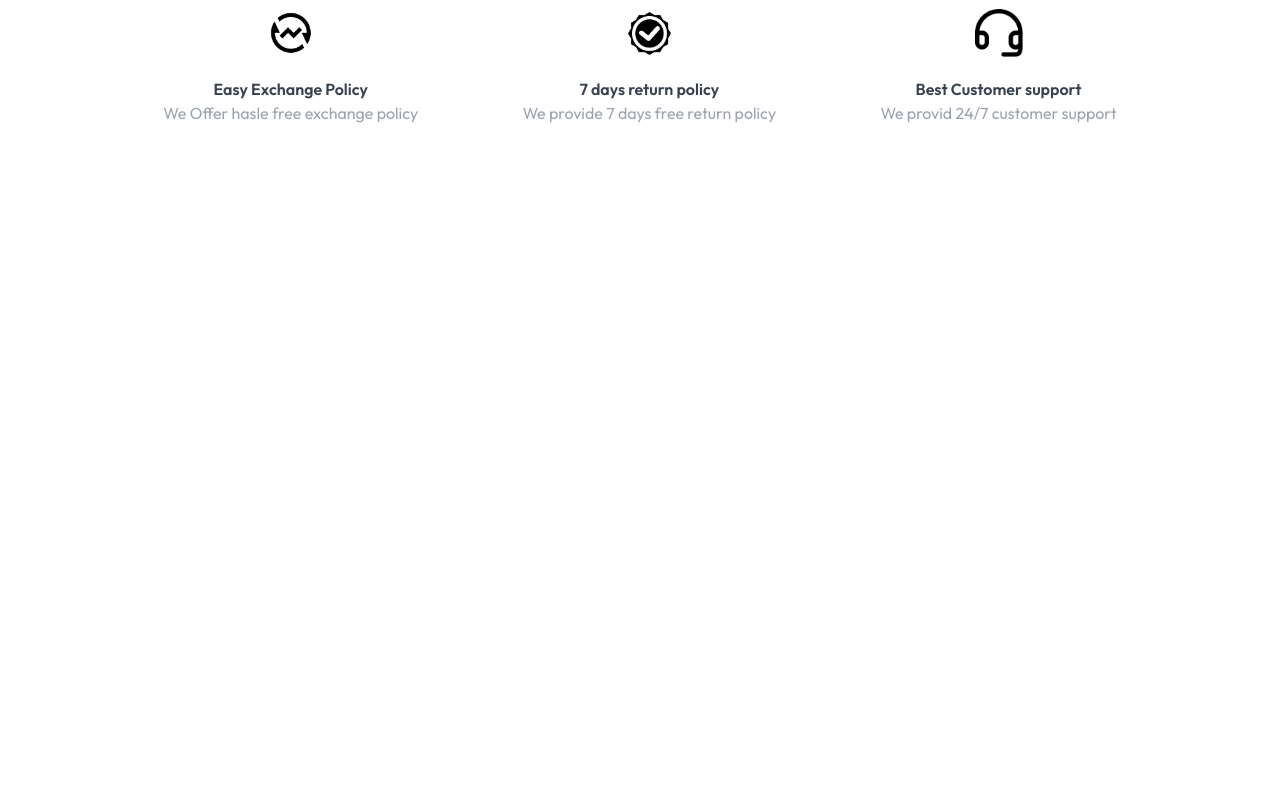
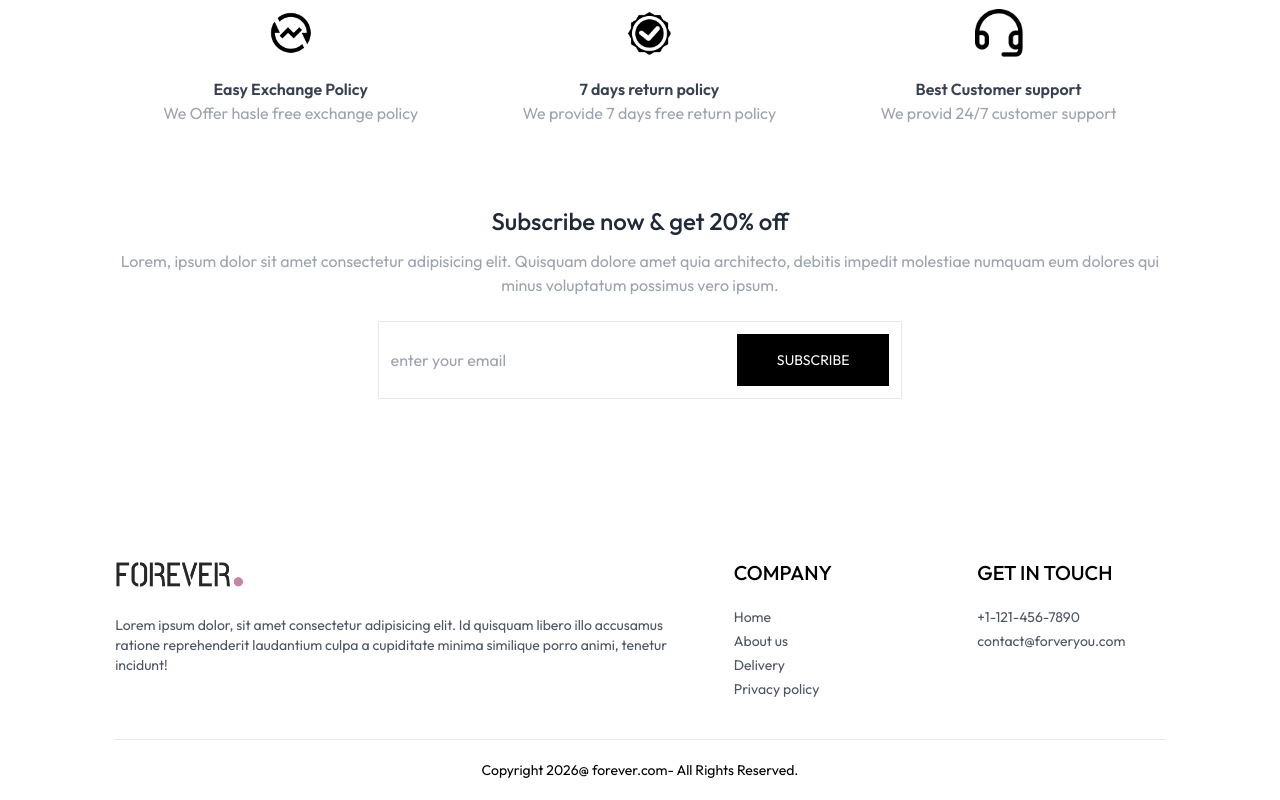
Before and after one commit to arpitkesharwani77/e-commerce, a React (Vite) app in the folder frontend/: page / in a window 1280 px wide. Shown: the part 1924-2724 px from the top of the page. Before the commit the page ends 2129 px from the top, so only its background shows below. Built offline with nearby package versions, Linux system fonts and the light colour scheme.

Commit message:
Newsletter & footer add

```diff
--- a/frontend/src/App.jsx
+++ b/frontend/src/App.jsx
@@ -10,6 +10,7 @@ import Navbar from './components/Navbar'
 import PlaceOrder from './pages/PlaceOrder'
 import Login from './pages/Login'
 import Product from './pages/Product'
+import Footer from './components/Footer'
 
 
 
@@ -28,6 +29,7 @@ const App = () => {
       <Route path='/login' element={<Login/>}></Route>
       <Route path='/product/:productId' element={<Product/> }></Route>
     </Routes>
+    <Footer/>
     </div>
   )
 }
--- /dev/null
+++ b/frontend/src/components/Footer.jsx
@@ -0,0 +1,43 @@
+import React from 'react'
+import { assets } from '../assets/assets'
+
+const Footer = () => {
+  return (
+    <div>
+        <div className='flex flex-col sm:grid grid-cols-[3fr_1fr_1fr] gap-14 my-10 mt-40 text-sm'>
+            <div>
+                <img src={assets.logo} className='mb-5 w-32'/>
+                <p className='w-full md:2/3 text-gray-600'>Lorem ipsum dolor, sit amet consectetur adipisicing elit. Id quisquam libero illo accusamus ratione reprehenderit laudantium culpa a cupiditate minima similique porro animi, tenetur incidunt!</p>
+            </div>
+            <div>
+                <p className='text-xl font-medium mb-5'>COMPANY</p>
+                <ul className='flex flex-col gap-1 text-gray-600'>
+                    <li>Home</li>
+                    <li>About us</li>
+                    <li>Delivery</li>
+                    <li>Privacy policy</li>
+                </ul>
+            </div>
+            <div>
+                <p className='text-xl font-medium mb-5'>GET IN TOUCH</p>
+                <ul className='flex flex-col gap-1 text-gray-600'>
+                    <li>+1-121-456-7890</li>
+                    <li>contact@forveryou.com</li>
+
+                </ul>
+            </div>
+        </div>
+
+        <div>
+            <div>
+                <hr/>
+                <p className='py-5 text-sm text-center'>
+                    Copyright 2026@ forever.com- All Rights Reserved.
+                </p>
+            </div>
+        </div>
+    </div>
+  )
+}
+
+export default Footer
--- a/frontend/src/components/NewsletterBox.jsx
+++ b/frontend/src/components/NewsletterBox.jsx
@@ -0,0 +1,36 @@
+import React from "react";
+
+const NewsLetterBox = () => {
+    const onSubmitHandler=(event)=>{
+            event.preventDefault();
+    }
+  return (
+    <div className="text-center">
+      <p className="text-2xl font-medium  text-gray-800">
+        Subscribe now & get 20% off
+      </p>
+      <p className="text-gray-400 mt-3">
+        Lorem, ipsum dolor sit amet consectetur adipisicing elit. Quisquam
+        dolore amet quia architecto, debitis impedit molestiae numquam eum
+        dolores qui minus voluptatum possimus vero ipsum.
+      </p>
+
+      <form onSubmit={onSubmitHandler} className="w-full sm:w-1/2 flex items-center gap-3 mx-auto my-6 border p-3">
+        <input
+          className="w-full sm:flex-1 outline-none"
+          type="email"
+          placeholder="enter your email"
+          required
+        />
+        <button
+          type="submit"
+          className="bg-black text-white text-sm px-10 py-4"
+        >
+          SUBSCRIBE
+        </button>
+      </form>
+    </div>
+  );
+};
+
+export default NewsLetterBox;
--- a/frontend/src/pages/Home.jsx
+++ b/frontend/src/pages/Home.jsx
@@ -3,6 +3,7 @@ import Hero from "../components/Hero";
 import LatestCollection from "../components/LatestCollection";
 import BestSeller from "../components/BestSeller";
 import OurPolicy from "../components/OurPolicy";
+import NewsLetterBox from "../components/NewsLetterBox";
 
 const Home = () => {
   return (
@@ -11,6 +12,7 @@ const Home = () => {
       <LatestCollection />
       <BestSeller />
       <OurPolicy/>
+      <NewsLetterBox/>
     </div>
   );
 };
```
